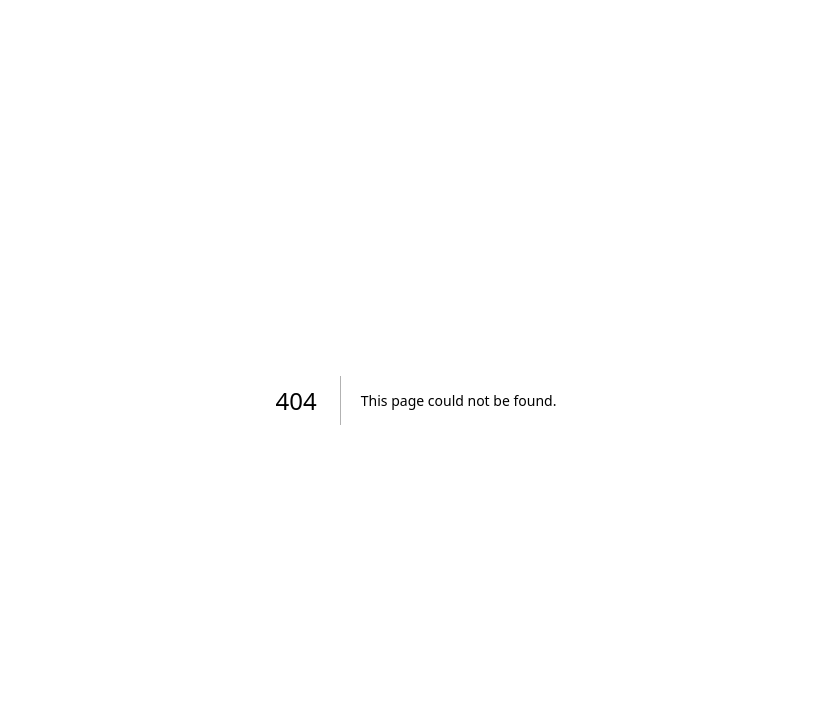
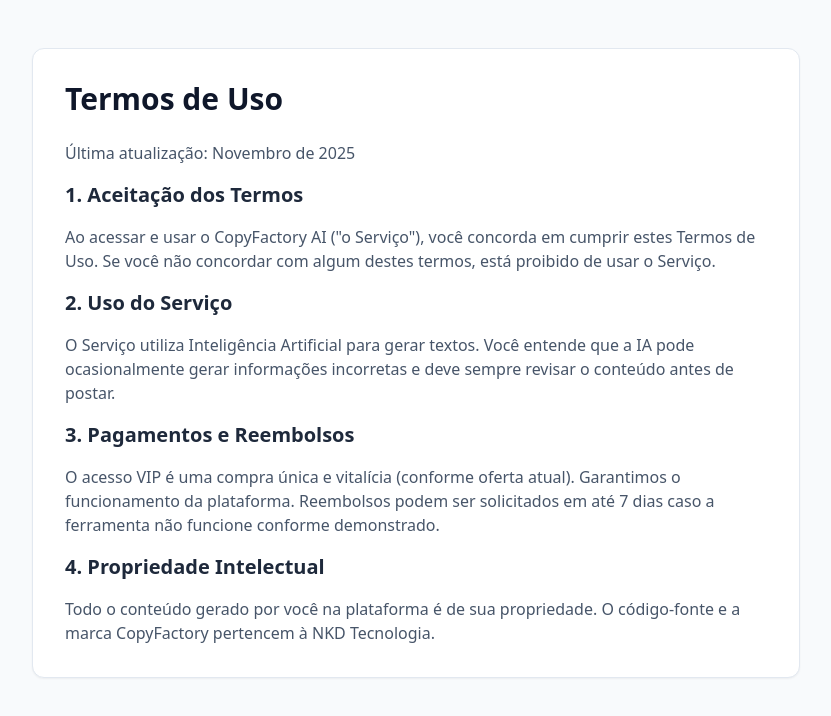
Before and after one commit to nkd-ofc0/copy_fabric, a Next.js app: page /termos in a window 1280 px wide. Before the commit this address had no page. Shown: the top 716 px of the page, without its empty margins (224-1055 px from the left). Built offline with nearby package versions, Linux system fonts and the light colour scheme.

Commit message:
Create page.tsx

```diff
--- /dev/null
+++ b/src/app/termos/page.tsx
@@ -0,0 +1,24 @@
+export default function TermsPage() {
+  return (
+    <div className="min-h-screen bg-slate-50 py-12 px-4 sm:px-6 lg:px-8">
+      <div className="max-w-3xl mx-auto bg-white p-8 rounded-xl shadow-sm border border-slate-200">
+        <h1 className="text-3xl font-bold text-slate-900 mb-6">Termos de Uso</h1>
+        <div className="prose prose-slate text-slate-600 space-y-4">
+          <p>Última atualização: Novembro de 2025</p>
+
+          <h2 className="text-xl font-semibold text-slate-800 mt-4">1. Aceitação dos Termos</h2>
+          <p>Ao acessar e usar o CopyFactory AI ("o Serviço"), você concorda em cumprir estes Termos de Uso. Se você não concordar com algum destes termos, está proibido de usar o Serviço.</p>
+
+          <h2 className="text-xl font-semibold text-slate-800 mt-4">2. Uso do Serviço</h2>
+          <p>O Serviço utiliza Inteligência Artificial para gerar textos. Você entende que a IA pode ocasionalmente gerar informações incorretas e deve sempre revisar o conteúdo antes de postar.</p>
+
+          <h2 className="text-xl font-semibold text-slate-800 mt-4">3. Pagamentos e Reembolsos</h2>
+          <p>O acesso VIP é uma compra única e vitalícia (conforme oferta atual). Garantimos o funcionamento da plataforma. Reembolsos podem ser solicitados em até 7 dias caso a ferramenta não funcione conforme demonstrado.</p>
+
+          <h2 className="text-xl font-semibold text-slate-800 mt-4">4. Propriedade Intelectual</h2>
+          <p>Todo o conteúdo gerado por você na plataforma é de sua propriedade. O código-fonte e a marca CopyFactory pertencem à NKD Tecnologia.</p>
+        </div>
+      </div>
+    </div>
+  );
+}
```
